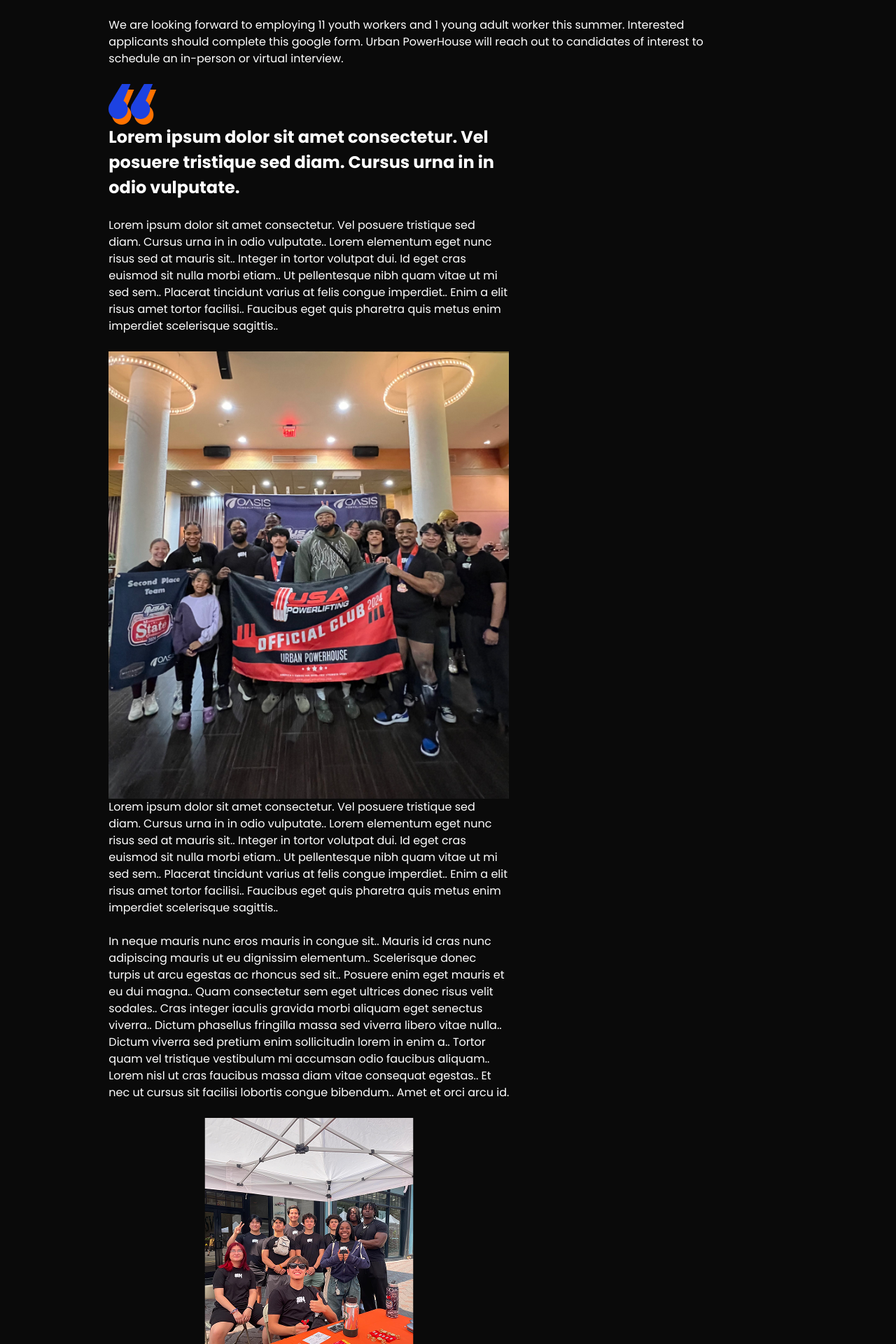
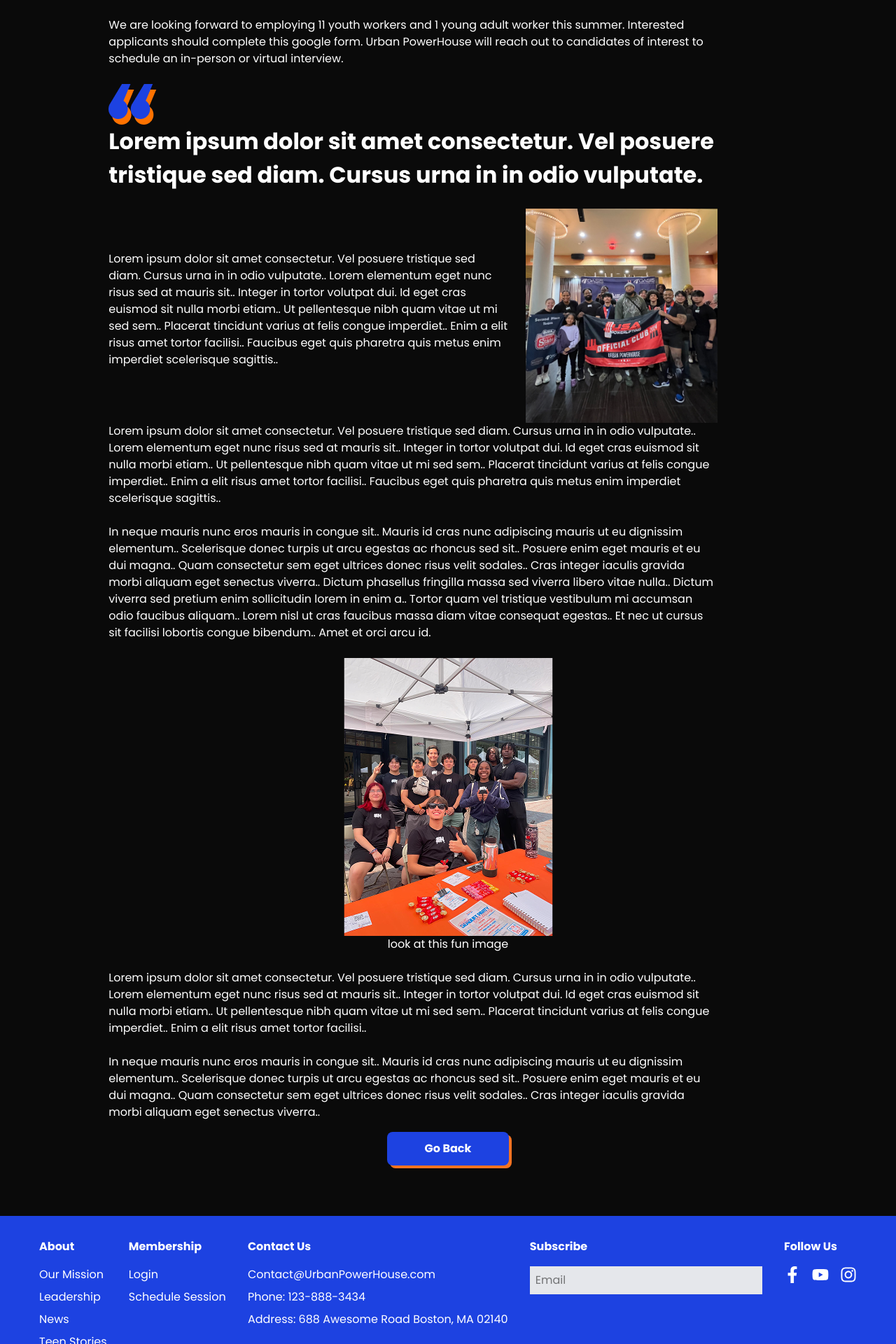
Before and after one commit to Artists-for-Humanity/urban-powerhouse, a Next.js app: page /News in a window 1280 px wide. Shown: the part 460-2380 px from the top of the page at 70% size. Built offline with nearby package versions, Linux system fonts and the light colour scheme.

Commit message:
all screen sizes

```diff
--- a/app/globals.css
+++ b/app/globals.css
@@ -21,8 +21,6 @@ body {
   --color-background: var(--urban-white);
   --color-foreground:  var(--urban-black);
   --font-sans: 'Poppins', sans-serif;
-  --breakpoint-sm: 300px;
-  --breakpoint-lg: 1024px;
 }
 
 @media (prefers-color-scheme: dark) {
--- a/pages/News.tsx
+++ b/pages/News.tsx
@@ -31,17 +31,20 @@ export default function News() {
                     </p>
                     <br />
                 </div>
-                <div className=" col-start-2 col-span-4 gap-y-8 sm:col-span-6 sm:col-start-2">
+                <div className=" col-start-2 col-span-4 gap-y-8 sm:col-span-6 sm:col-start-2 lg:col-start-2 lg:col-span-9">
                     <img  className='' src="/Group-55.png" alt="Quote Icon" />
-                    <div className="text-[24px] font-bold ">Lorem ipsum dolor sit amet consectetur. Vel posuere tristique sed diam. Cursus urna in in odio vulputate.</div>
+                    <div className="text-[24px] lg:text-[32px] font-bold ">Lorem ipsum dolor sit amet consectetur. Vel posuere tristique sed diam. Cursus urna in in odio vulputate.</div>
                     <br />
                 </div>
-                <div className=" col-start-2 col-span-4 sm:col-span-6 sm:col-start-2">
-                    <p>
+                <div className=" col-start-2 col-span-4 sm:col-span-6 sm:col-start-2 lg: mt-15">
+                    <p className=" lg:col-start-2 lg:col-span-6 lg: ">
                         Lorem ipsum dolor sit amet consectetur. Vel posuere tristique sed diam. Cursus urna in in odio vulputate.. Lorem elementum eget nunc risus sed at mauris sit.. Integer in tortor volutpat dui. Id eget cras euismod sit nulla morbi etiam.. Ut pellentesque nibh quam vitae ut mi sed sem.. Placerat tincidunt varius at felis congue imperdiet.. Enim a elit risus amet tortor facilisi.. Faucibus eget quis pharetra quis metus enim imperdiet scelerisque sagittis..
                     </p>
                     <br />
-                    <div className=" "><img src="/gymshots/Championship2025.jpg" alt="" /></div>
+                </div>
+                <div className=" col-start-2 col-span-4 sm:col-span-6 sm:col-start-2 lg:col-start-8 lg:col-span-3 "><img src="/gymshots/Championship2025.jpg" alt="" /></div>
+                <div className="col-start-2 col-span-4 sm:col-span-6 sm:col-start-2 lg:col-start-2 lg:col-span-9">
+
                     <p>
                         Lorem ipsum dolor sit amet consectetur. Vel posuere tristique sed diam. Cursus urna in in odio vulputate.. Lorem elementum eget nunc risus sed at mauris sit.. Integer in tortor volutpat dui. Id eget cras euismod sit nulla morbi etiam.. Ut pellentesque nibh quam vitae ut mi sed sem.. Placerat tincidunt varius at felis congue imperdiet.. Enim a elit risus amet tortor facilisi.. Faucibus eget quis pharetra quis metus enim imperdiet scelerisque sagittis..
                     </p>
@@ -51,11 +54,13 @@ export default function News() {
                     </p>
                     <br />
                 </div>
-                <div className="col-start-2 col-span-4 sm:col-span-6 sm:col-start-2 text-center">
+
+
+                <div className="col-start-2 col-span-4 sm:col-span-6 sm:col-start-2 text-center lg:col-start-4">
                     <img className="mx-auto" src="/Youth Fest 2024.png" alt="Youth Fest 2024" />
                     <p>look at this fun image</p>
                 </div>
-                <div className=" col-start-2 col-span-4 sm:col-span-6 sm:col-start-2 ">
+                <div className=" col-start-2 col-span-4 sm:col-span-6 sm:col-start-2 lg:col-start-2 lg:col-span-9">
                     <br />
                     <p>
                         Lorem ipsum dolor sit amet consectetur. Vel posuere tristique sed diam. Cursus urna in in odio vulputate.. Lorem elementum eget nunc risus sed at mauris sit.. Integer in tortor volutpat dui. Id eget cras euismod sit nulla morbi etiam.. Ut pellentesque nibh quam vitae ut mi sed sem.. Placerat tincidunt varius at felis congue imperdiet.. Enim a elit risus amet tortor facilisi..
@@ -65,7 +70,7 @@ export default function News() {
                         In neque mauris nunc eros mauris in congue sit.. Mauris id cras nunc adipiscing mauris ut eu dignissim elementum.. Scelerisque donec turpis ut arcu egestas ac rhoncus sed sit.. Posuere enim eget mauris et eu dui magna.. Quam consectetur sem eget ultrices donec risus velit sodales.. Cras integer iaculis gravida morbi aliquam eget senectus viverra..
                     </p>
                 </div>
-                <Button label="Go Back"className="mt-4 col-start-3 col-span-2 ">Click Me</Button>
+                <Button label="Go Back"className="mt-4 col-start-3 col-span-2 sm:col-start-4 lg:col-start-6 ">Click Me</Button>
             </Container>
             <Footer />
         </Grid>
```
